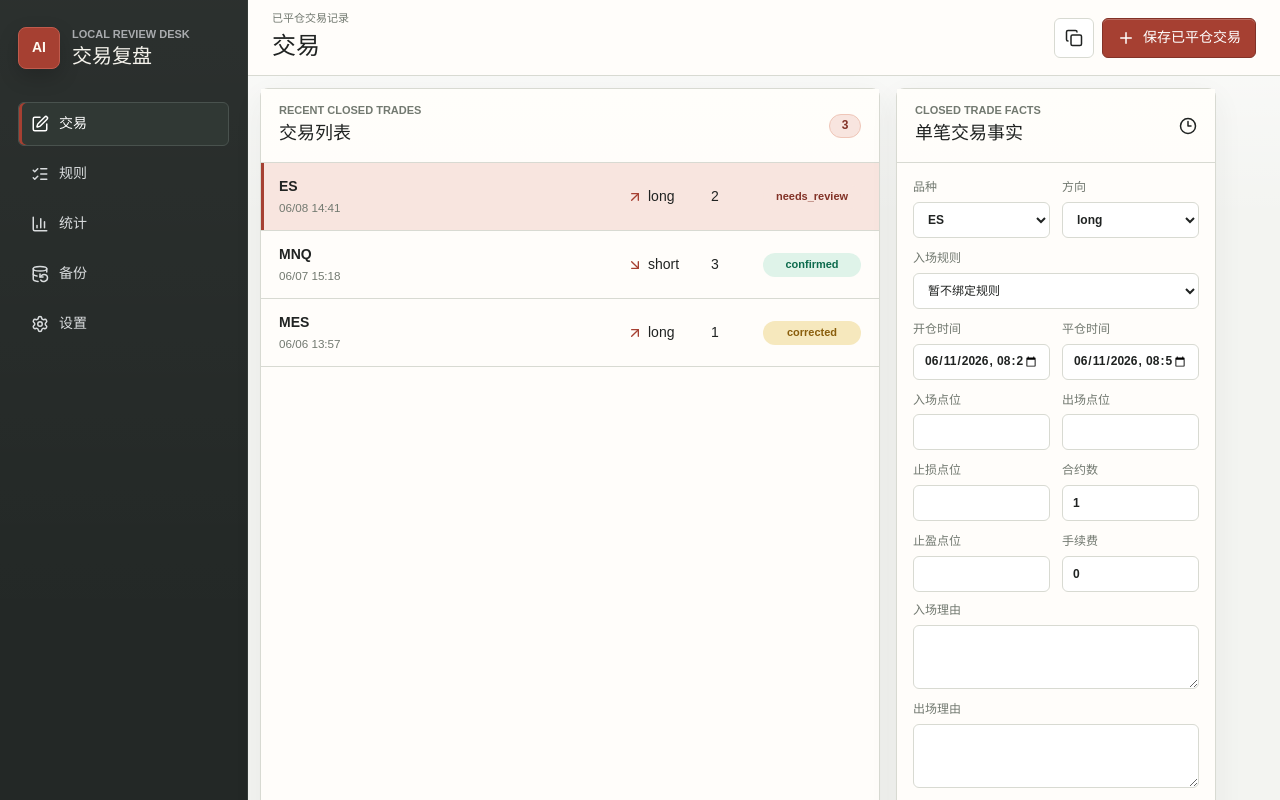
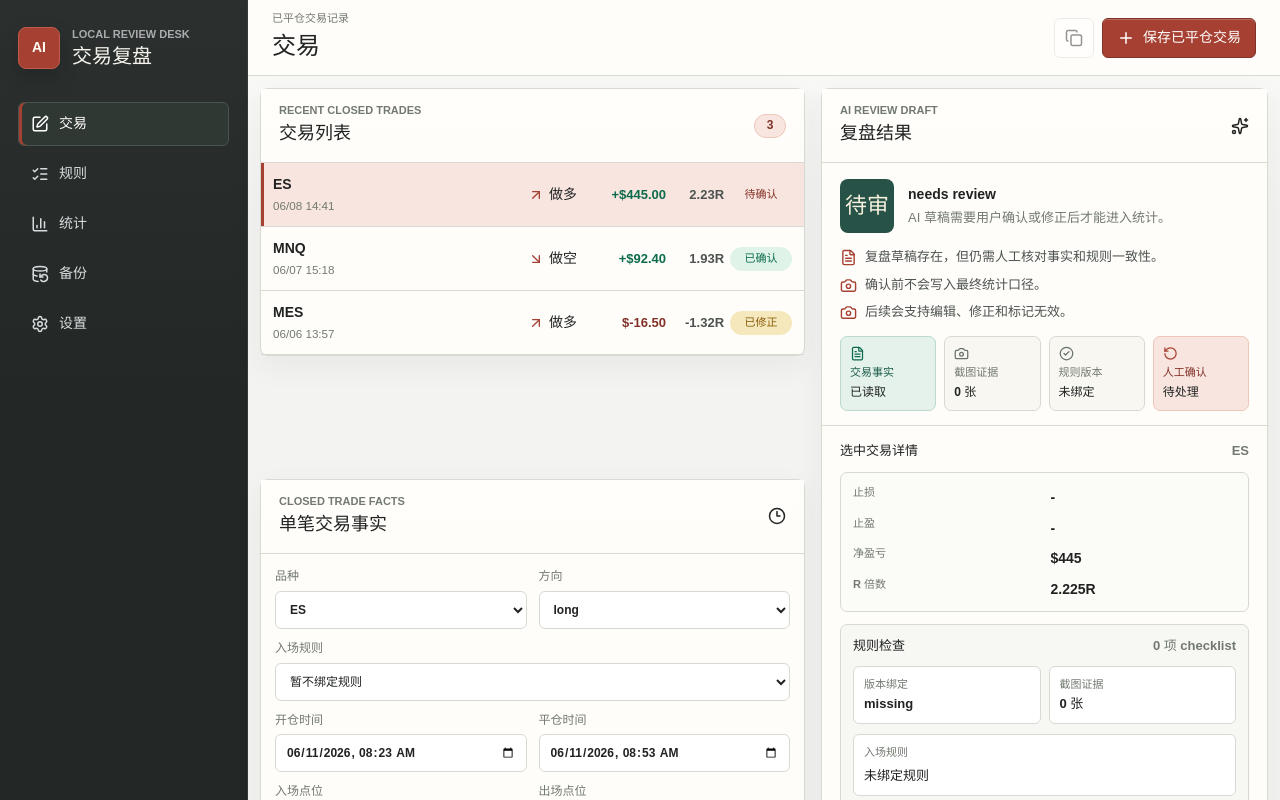
Before and after one commit to AniyaJung/trading-ai-review, a React (Vite) app: page / in a window 1280 px wide. Shown: the top 800 px of the page. Built offline with nearby package versions, Linux system fonts and the light colour scheme.

Commit message:
style: polish trade workspace layout

```diff
--- a/src/App.css
+++ b/src/App.css
@@ -181,6 +181,11 @@
   border: 1px solid var(--line);
 }
 
+.icon-button:disabled {
+  cursor: not-allowed;
+  opacity: 0.48;
+}
+
 .primary-button {
   padding: 0 14px;
   color: #fff;
@@ -215,12 +220,26 @@
 
 .desk-grid {
   display: grid;
-  grid-template-columns: minmax(420px, 1.08fr) minmax(360px, 0.94fr) minmax(
+  grid-template-areas: "list form review";
+  grid-template-columns: minmax(420px, 1.05fr) minmax(340px, 0.82fr) minmax(
       360px,
-      0.98fr
+      0.9fr
     );
+  align-items: start;
   gap: 16px;
   padding: 18px;
+}
+
+.trade-list-panel {
+  grid-area: list;
+}
+
+.form-panel {
+  grid-area: form;
+}
+
+.review-panel {
+  grid-area: review;
 }
 
 .panel {
@@ -280,13 +299,13 @@
 }
 
 .trade-row {
-  min-height: 68px;
-  display: grid;
-  grid-template-columns: minmax(124px, 1.1fr) 86px 48px 78px 78px 104px;
-  align-items: center;
-  gap: 10px;
+  min-height: 64px;
+  display: grid;
+  grid-template-columns: minmax(104px, 1.1fr) 76px 92px 66px 62px 78px;
+  align-items: center;
+  gap: 8px;
   width: 100%;
-  padding: 0 18px;
+  padding: 0 16px;
   color: var(--ink);
   text-align: left;
   background: transparent;
@@ -318,10 +337,32 @@
 }
 
 .direction,
+.pnl,
+.trade-r,
 .status {
   display: inline-flex;
   align-items: center;
   gap: 5px;
+}
+
+.pnl,
+.trade-r {
+  justify-content: flex-end;
+  font-size: 13px;
+  font-weight: 800;
+  font-variant-numeric: tabular-nums;
+}
+
+.pnl.positive {
+  color: var(--positive);
+}
+
+.pnl.negative {
+  color: var(--accent-strong);
+}
+
+.trade-r {
+  color: var(--ink-soft);
 }
 
 .status {
@@ -358,8 +399,8 @@
 .form-grid {
   display: grid;
   grid-template-columns: repeat(2, minmax(0, 1fr));
-  gap: 12px;
-  padding: 16px;
+  gap: 11px 12px;
+  padding: 14px;
 }
 
 .trade-form-grid {
@@ -390,6 +431,7 @@ textarea {
   border: 1px solid var(--line);
   border-radius: 6px;
   font: inherit;
+  font-weight: 650;
   transition:
     border-color 160ms ease,
     box-shadow 160ms ease,
@@ -398,7 +440,12 @@ textarea {
 
 input,
 select {
-  height: 36px;
+  height: 38px;
+}
+
+input[inputmode="decimal"] {
+  text-align: right;
+  font-variant-numeric: tabular-nums;
 }
 
 textarea {
@@ -416,7 +463,7 @@ textarea:hover {
 .notes-grid {
   display: grid;
   gap: 12px;
-  padding: 0 16px 16px;
+  padding: 0 14px 14px;
 }
 
 .metric-strip {
@@ -429,7 +476,7 @@ textarea:hover {
 .metric-strip div {
   display: grid;
   gap: 4px;
-  padding: 16px;
+  padding: 13px 14px;
   border-right: 1px solid var(--line);
 }
 
@@ -474,18 +521,18 @@ textarea:hover {
   display: flex;
   align-items: center;
   gap: 14px;
-  padding: 18px;
+  padding: 16px 18px 14px;
 }
 
 .review-score > span {
-  width: 64px;
-  height: 64px;
+  width: 54px;
+  height: 54px;
   display: grid;
   place-items: center;
   color: #f7f1de;
   background: #275247;
   border-radius: 8px;
-  font-size: 27px;
+  font-size: 22px;
   font-weight: 900;
 }
 
@@ -502,9 +549,9 @@ textarea:hover {
 
 .review-list {
   display: grid;
-  gap: 10px;
+  gap: 8px;
   margin: 0;
-  padding: 0 18px 16px;
+  padding: 0 18px 14px;
   list-style: none;
 }
 
@@ -526,14 +573,14 @@ textarea:hover {
   display: grid;
   grid-template-columns: repeat(4, minmax(0, 1fr));
   gap: 8px;
-  padding: 0 18px 18px;
+  padding: 0 18px 14px;
 }
 
 .workflow-step {
   min-width: 0;
   display: grid;
   gap: 4px;
-  padding: 10px;
+  padding: 9px;
   color: var(--muted);
   background: var(--panel-subtle);
   border: 1px solid var(--line);
@@ -1381,6 +1428,10 @@ textarea:hover {
   }
 
   .desk-grid {
+    grid-template-areas:
+      "list"
+      "review"
+      "form";
     grid-template-columns: 1fr;
   }
 
@@ -1417,7 +1468,10 @@ textarea:hover {
 
 @media (min-width: 1181px) and (max-width: 1420px) {
   .desk-grid {
-    grid-template-columns: minmax(620px, 1fr) minmax(320px, 0.8fr);
+    grid-template-areas:
+      "list review"
+      "form review";
+    grid-template-columns: minmax(520px, 1fr) minmax(380px, 0.82fr);
     padding: 12px;
   }
 
@@ -1430,10 +1484,6 @@ textarea:hover {
     grid-template-columns: repeat(4, minmax(0, 1fr));
   }
 
-  .review-panel {
-    grid-column: 1 / -1;
-  }
-
   .rule-list-panel {
     grid-column: 1 / -1;
   }
@@ -1441,11 +1491,12 @@ textarea:hover {
 
 @media (max-width: 1560px) {
   .trade-row {
-    grid-template-columns: minmax(78px, 1fr) 74px 42px 98px;
-  }
-
-  .trade-row > span:nth-child(4),
-  .trade-row > span:nth-child(5) {
+    grid-template-columns: minmax(82px, 1fr) 54px 78px 52px 62px;
+    gap: 6px;
+    padding: 0 12px;
+  }
+
+  .trade-row .quantity {
     display: none;
   }
 }
@@ -1518,13 +1569,36 @@ textarea:hover {
   }
 
   .trade-row {
-    grid-template-columns: 1fr 76px;
+    grid-template-columns: minmax(0, 1fr) auto;
     gap: 6px;
     padding: 10px 12px;
   }
 
-  .trade-row > span:nth-child(n + 3):nth-child(-n + 5) {
+  .trade-row .direction,
+  .trade-row .quantity {
     display: none;
+  }
+
+  .trade-row .trade-main {
+    grid-column: 1;
+    grid-row: 1;
+  }
+
+  .trade-row .pnl {
+    grid-column: 1;
+    grid-row: 2;
+    justify-content: flex-start;
+  }
+
+  .trade-row .trade-r {
+    grid-column: 2;
+    grid-row: 2;
+  }
+
+  .trade-row .status {
+    grid-column: 2;
+    grid-row: 1;
+    justify-self: end;
   }
 
   .form-grid,
--- a/src/components/AppSidebar.tsx
+++ b/src/components/AppSidebar.tsx
@@ -32,6 +32,7 @@ export function AppSidebar({
               key={item.id}
               type="button"
               className={item.id === currentView ? "nav-item active" : "nav-item"}
+              aria-label={item.label}
               title={item.description}
               onClick={() => onViewChange(item.id)}
             >
--- a/src/components/AppTopbar.tsx
+++ b/src/components/AppTopbar.tsx
@@ -31,7 +31,12 @@ export function AppTopbar({
       <div className="toolbar">
         {currentView === "trades" ? (
           <>
-            <button type="button" className="icon-button" title="复制当前交易">
+            <button
+              type="button"
+              className="icon-button"
+              title="复制当前交易待接入"
+              disabled
+            >
               <Copy aria-hidden="true" size={18} />
             </button>
             <button
--- a/src/components/TradeListPanel.tsx
+++ b/src/components/TradeListPanel.tsx
@@ -52,13 +52,15 @@ export function TradeListPanel({
                 ) : (
                   <ArrowDownRight aria-hidden="true" size={16} />
                 )}
-                {trade.direction}
+                {formatDirection(trade.direction)}
               </span>
-              <span>{trade.quantity}</span>
-              <span>{trade.entryPriceAvg}</span>
-              <span>{trade.exitPriceAvg}</span>
+              <span className={trade.netPnl >= 0 ? "pnl positive" : "pnl negative"}>
+                {formatCurrency(trade.netPnl)}
+              </span>
+              <span className="trade-r">{formatRMultiple(trade.rMultiple)}</span>
+              <span className="quantity">{trade.quantity} 手</span>
               <span className={`status ${trade.aiReviewStatus}`}>
-                {trade.aiReviewStatus}
+                {formatReviewStatus(trade.aiReviewStatus)}
               </span>
             </button>
           ))
@@ -76,3 +78,32 @@ function formatTradeTime(value: string) {
     minute: "2-digit",
   }).format(new Date(value));
 }
+
+function formatDirection(direction: TradeDirection) {
+  return direction === "long" ? "做多" : "做空";
+}
+
+function formatCurrency(value: number) {
+  const sign = value > 0 ? "+" : "";
+  return `${sign}$${value.toFixed(2)}`;
+}
+
+function formatRMultiple(value: number | null) {
+  return value == null ? "-R" : `${value.toFixed(2)}R`;
+}
+
+function formatReviewStatus(status: TradeSummary["aiReviewStatus"]) {
+  switch (status) {
+    case "not_generated":
+      return "未生成";
+    case "draft":
+    case "needs_review":
+      return "待确认";
+    case "confirmed":
+      return "已确认";
+    case "corrected":
+      return "已修正";
+    case "invalid":
+      return "已作废";
+  }
+}
```
